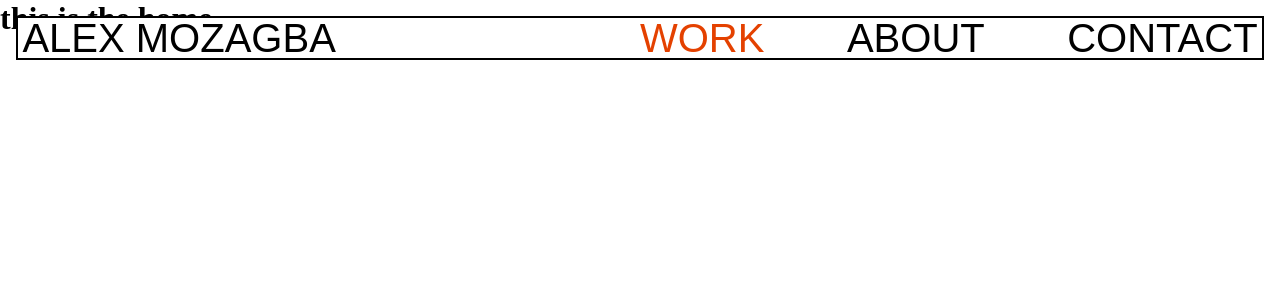
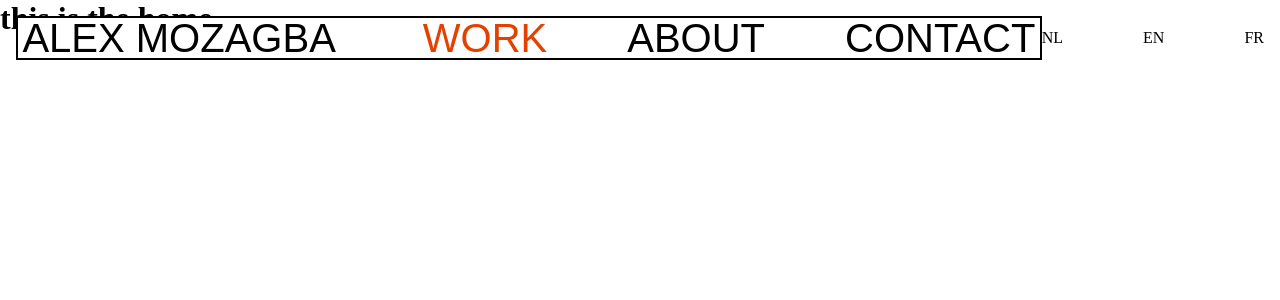
Before and after one commit to UncleDoubleU/20250618-alexmozagba-navbar, a React (Vite) app: page / in a window 1280 px wide. Shown: the top 300 px of the page. Built offline with nearby package versions, Linux system fonts and the light colour scheme.

Commit message:
testing language feature

```diff
--- a/src/comp/MainNav/MainNav.module.sass
+++ b/src/comp/MainNav/MainNav.module.sass
@@ -16,31 +16,35 @@ a
      width: max-content
      font-size: 2.5rem
      line-height: 2.5rem
+
+header
+     display: flex
+     justify-content: space-between
+     position: fixed
+     top: 1rem
+     left: 50%
+     transform: translate(-50%)
+     width: calc( 100% - 2rem )
+     z-index: 10
+     align-items: center
+     @media screen and (width >= App.$extraLargeScreen)
+          width: calc( App.$extraLargeScreen - 2rem )
+
 nav
      display: flex
      justify-content: space-between
      align-items: center
-     position: fixed
-     top: 1rem
-     left: 50%
-     transform: translate(-50%)
-     z-index: 10
-     width: calc( 100% - 2rem )
+     width: 100%
      height: max-content
      padding: 0 0.275rem
      background-color: App.$quinaryColour
      border: 2px solid App.$quartenaryColour
 
-     @media screen and (width >= App.$extraLargeScreen)
-          width: calc( App.$extraLargeScreen - 2rem )
-
 ul
      display: flex
      justify-content: space-between
      list-style: none
-     width: 40%
-     @media screen and (width <= App.$largeScreen)
-          width: 50%
+     gap: 5rem
 
      li
           padding: 0
--- a/src/comp/MainNav/MainNav.tsx
+++ b/src/comp/MainNav/MainNav.tsx
@@ -12,10 +12,19 @@ export default function MainNav() {
     { name: "CONTACT", path: "/contact" },
   ];
 
+  const languages = [
+    { name: "Nederlands", value: "NL" },
+    { name: "English", value: "EN" },
+    { name: "Français", value: "FR" },
+  ];
+
   return (
+    <header>
       <nav className="nav">
-      <h1 className={styles.logo}>ALEX MOZAGBA</h1>
-      <ul aria-label="main navigation">
+        <h1 key="logo" className={styles.logo}>
+          ALEX MOZAGBA
+        </h1>
+        <ul key="nav-list" aria-label="main navigation">
           {navLinks.map((link) => (
             <li key={link.name}>
               <NavLink
@@ -30,5 +39,11 @@ export default function MainNav() {
           ))}
         </ul>
       </nav>
+      <ul>
+        {languages.map((lang) => (
+          <li key={lang.name}>{lang.value}</li>
+        ))}
+      </ul>
+    </header>
   );
 }
```
Lines whose indentation alone changed are shown as unchanged.
